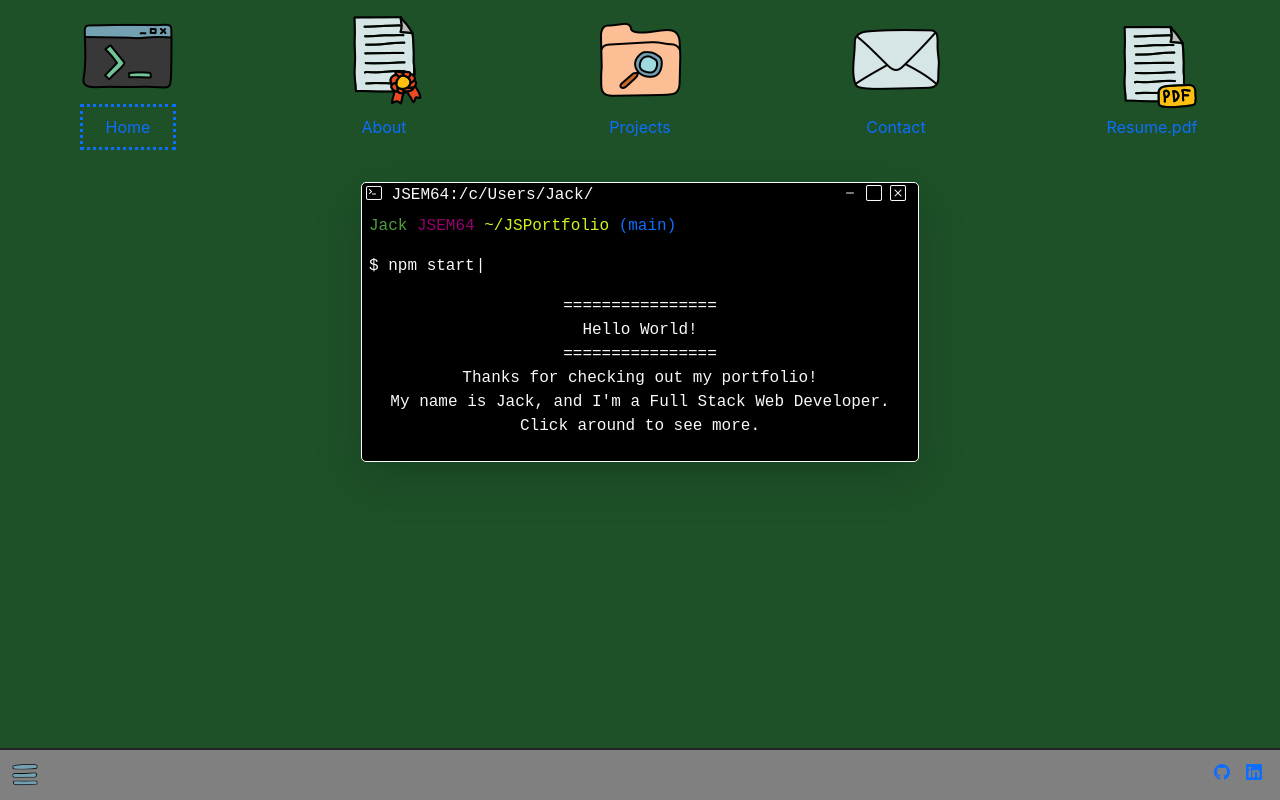
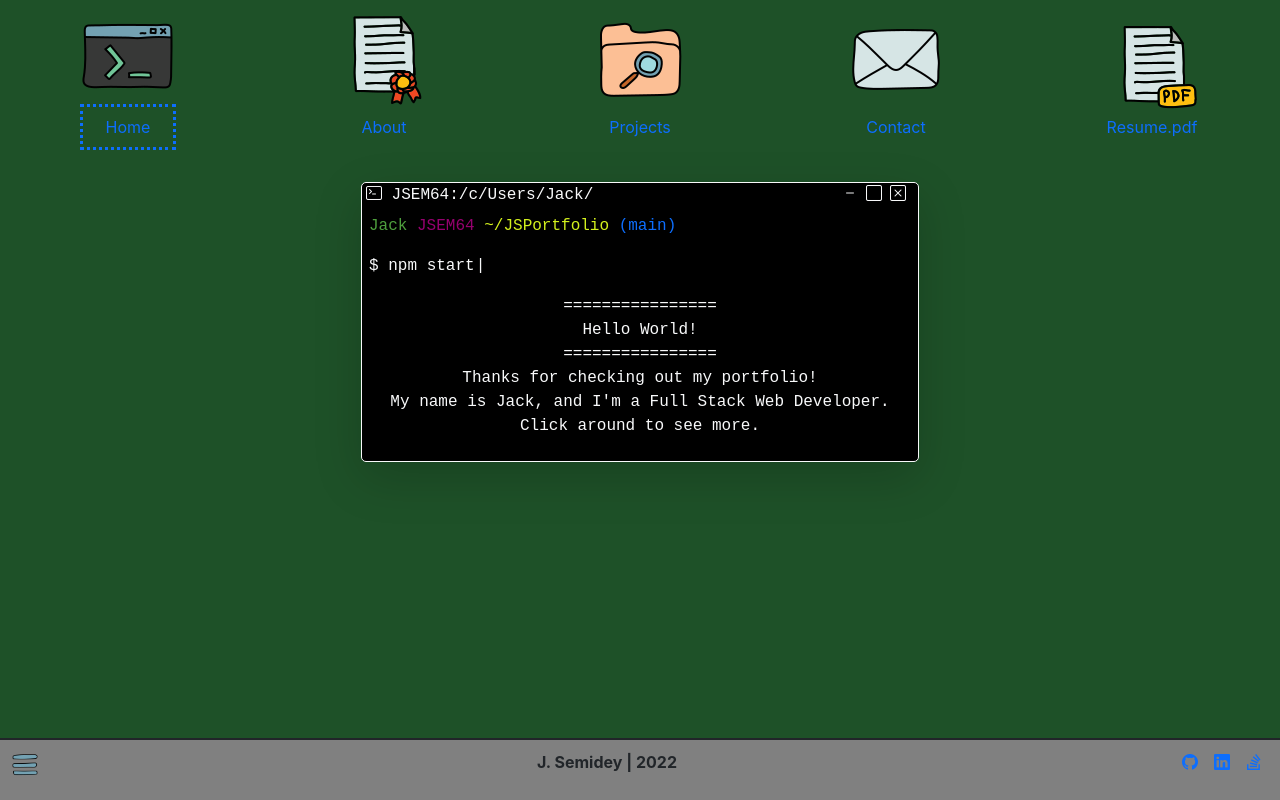
Before and after one commit to blindsweatyhansolo/react-portfolio, a React (Create React App) app: page / in a window 1280 px wide. Built offline with nearby package versions, Linux system fonts and the light colour scheme.

Commit message:
missing third socials link in footer

```diff
--- a/src/components/Footer/Footer.css
+++ b/src/components/Footer/Footer.css
@@ -8,3 +8,8 @@
   height: 30px;
   width: auto;
 }
+
+.footerText {
+  font-size: 1rem;
+  font-weight: bold;
+}
--- a/src/components/Footer/index.js
+++ b/src/components/Footer/index.js
@@ -12,6 +12,9 @@ const Footer = () => {
           <img src={menuIcon} className="menuIcon" alt=""/>
         </a>
       </div>
+      <div>
+        <p className="footerText">J. Semidey | 2022</p>
+      </div>
       <div className="">
         <a href="https://github.com/blindsweatyhansolo" target="_blank" rel="noreferrer">
           <i className="bi bi-github mx-2"></i>
@@ -20,9 +23,10 @@ const Footer = () => {
         <a href="https://www.linkedin.com/in/jack-semidey-774313222/" target="_blank" rel="noreferrer">
           <i className="bi bi-linkedin mx-2"></i>
         </a>
-        <div>
 
-        </div>
+        <a href="https://stackoverflow.com/users/18377072/jack-semidey" target="_blank" rel="noreferrer">
+          <i className="bi bi-stack-overflow mx-2"></i>
+        </a>
       </div>
     </footer>
   );
--- a/src/components/pages/About.js
+++ b/src/components/pages/About.js
@@ -52,9 +52,9 @@ function About() {
                 ""
               ) : (
                 <div className="hero text-center">
-                  ================<br />
-                  Hi, I'm Jack! <br />
-                  ================ <br />
+                  ====================<br />
+                  Hi, I'm Jack Semidey! <br />
+                  ==================== <br />
                   <p>Coffee house supervisor turned Full Stack Web Developer.</p>
                   <p>Film geek, amateur wood-worker, Dungeons and Dragons nerd, and overall curious guy.
                     I like to build things on the web, and have a thirst for knowledge.
--- a/src/components/pages/Contact.js
+++ b/src/components/pages/Contact.js
@@ -104,7 +104,7 @@ function Contact() {
             <p>$ Interested in contacting me? Check out more of my work on GitHub, reach out via LinkedIn, or fill out the form below!</p>
 
             <section className="socials d-flex justify-content-center">
-              <div className="github">
+              <div className="socialLink github">
                 <a
                   href="https://github.com/blindsweatyhansolo"
                   target="_blank"
@@ -113,7 +113,7 @@ function Contact() {
                   <img src={githubLogo} alt="Github Logo" className="socialIcon"/>
                 </a>
               </div>
-              <div className="linkedin">
+              <div className="socialLink linkedin">
                 <a
                   href="https://www.linkedin.com/in/jack-semidey-774313222/"
                   target="_blank"
--- a/src/components/pages/style.css
+++ b/src/components/pages/style.css
@@ -93,3 +93,7 @@
 .card-flip:hover .card-back {
   transform: rotateY(0deg);
 }
+
+.socialLink:hover {
+  transform: scale(1.1);
+}
```
